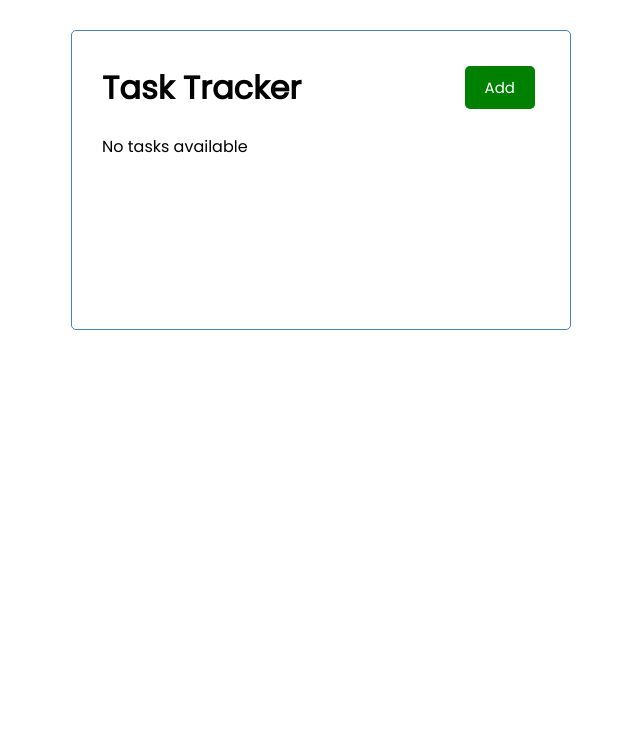
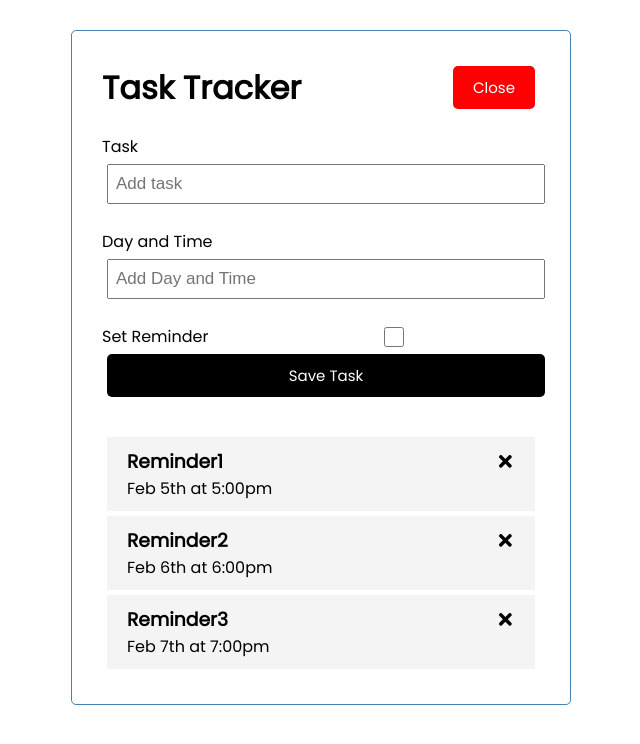
Before and after one commit to fabio-writes-code/to-do-react, a React (Create React App) app: page / in a window 1280 px wide. Both pictures are taken after a click on the button "Add". Shown: the top 744 px of the page, without its empty margins (319-959 px from the left). Built offline with nearby package versions, Linux system fonts and the light colour scheme; no server answers; data requests are answered from the project's data file.

Commit message:
Add add/close toggle button

```diff
--- /dev/null
+++ b/db.json
@@ -0,0 +1,22 @@
+{
+  "tasks": [
+    {
+      "id": 1,
+      "text": "Reminder1",
+      "day": "Feb 5th at 5:00pm",
+      "remider": false
+    },
+    {
+      "id": 2,
+      "text": "Reminder2",
+      "day": "Feb 6th at 6:00pm",
+      "remider": true
+    },
+    {
+      "id": 3,
+      "text": "Reminder3",
+      "day": "Feb 7th at 7:00pm",
+      "remider": true
+    }
+  ]
+}
--- a/package.json
+++ b/package.json
@@ -6,8 +6,10 @@
     "@testing-library/jest-dom": "^5.16.5",
     "@testing-library/react": "^13.4.0",
     "@testing-library/user-event": "^13.5.0",
+    "json-server": "^0.17.1",
     "react": "^18.2.0",
     "react-dom": "^18.2.0",
+    "react-icons": "^4.7.1",
     "react-scripts": "5.0.1",
     "web-vitals": "^2.1.4"
   },
@@ -15,7 +17,8 @@
     "start": "react-scripts start",
     "build": "react-scripts build",
     "test": "react-scripts test",
-    "eject": "react-scripts eject"
+    "eject": "react-scripts eject",
+    "server": "json-server --watch db.json --port 5000"
   },
   "eslintConfig": {
     "extends": [
--- /dev/null
+++ b/src/components/AddTask.js
@@ -0,0 +1,44 @@
+
+import { useState } from "react"
+
+
+
+const AddTask = ({onAddTask}) => {
+
+  const [text, setText]=useState('')
+  const[day,setDay]=useState('')
+  const [reminder, setReminder]=useState(false)
+
+  const onSubmit=(e)=>{
+    e.preventDefault();
+    if(!text){
+      alert('Please add task')
+      return
+    }
+
+    onAddTask({text, day,reminder})
+    setText('')
+    setDay('')
+    setReminder(false)
+  }
+
+  return (
+    <form className="add-form" onSubmit={onSubmit}>
+      <div className="form-control">
+        <label>Task</label>
+        <input type='text' placeholder='Add task' value={text} onChange={(e)=>setText(e.target.value)}/>
+      </div>
+      <div className="form-control">
+        <label>Day and Time</label>
+        <input type='text' placeholder='Add Day and Time' value={day} onChange={(e)=>setDay(e.target.value)} />
+      </div>
+      <div className="form-control-check">
+        <label>Set Reminder</label>
+        <input type='checkbox' checked={reminder} value={reminder} onChange={(e)=>setReminder(e.currentTarget.checked)} />
+      </div>
+      <input type="submit" value='Save Task' className="btn btn-block" />
+    </form>
+  )
+}
+
+export default AddTask
--- a/src/components/Button.js
+++ b/src/components/Button.js
@@ -1,8 +1,8 @@
 import PropTypes from 'prop-types'
 
-const Button = ({ color, text }) => {
+const Button = ({ color, text, onClick }) => {
   return (
-    <button style={{ backgroundColor: color }} className="btn">{text}</button>
+    <button onClick={onClick} style={{ backgroundColor: color }} className="btn">{text}</button>
   )
 }
 
--- a/src/components/Header.js
+++ b/src/components/Header.js
@@ -1,13 +1,11 @@
 import Button from "./Button"
 
-const Header = () => {
-  const onClick=()=>{
-    console.log()
-  }
+const Header = ({ title, onAdd, showAdd}) => {
+
   return (
     <header className="header">
-      <h1>Task Tracker</h1>
-      <Button color="green" text="Add" onClick={onClick}/>
+      <h1>{title}</h1>
+      <Button onClick={onAdd} color={showAdd?'red':'green'} text={showAdd?'Close':'Add'} />
     </header>
   )
 }
--- /dev/null
+++ b/src/components/Task.js
@@ -0,0 +1,13 @@
+import {FaTimes} from 'react-icons/fa'
+
+const Task = ({task, onDelete, onReminder}) => {
+  return (
+    <div className={`task ${task.reminder?'reminder':''}`} onDoubleClick={()=>onReminder(task.id)}>
+      <h3>{task.text} <FaTimes onClick={()=>onDelete(task.id)} style={{curson:'pointer'}}/> </h3>
+      <p>{task.day}</p>
+
+    </div>
+  )
+}
+
+export default Task
--- /dev/null
+++ b/src/components/Tasks.js
@@ -0,0 +1,13 @@
+import Task from "./Task"
+
+const Tasks = ({tasks, onDelete, onReminder}) => {
+  return (
+    <div>
+      {tasks.map(t => (
+        <Task key={t.id} task={t} onDelete={onDelete} onReminder={onReminder}/>
+      ))}
+    </div>
+  )
+}
+
+export default Tasks
```
Also changed, not shown: 1 other file (tests, documents, lock files or other folders).
